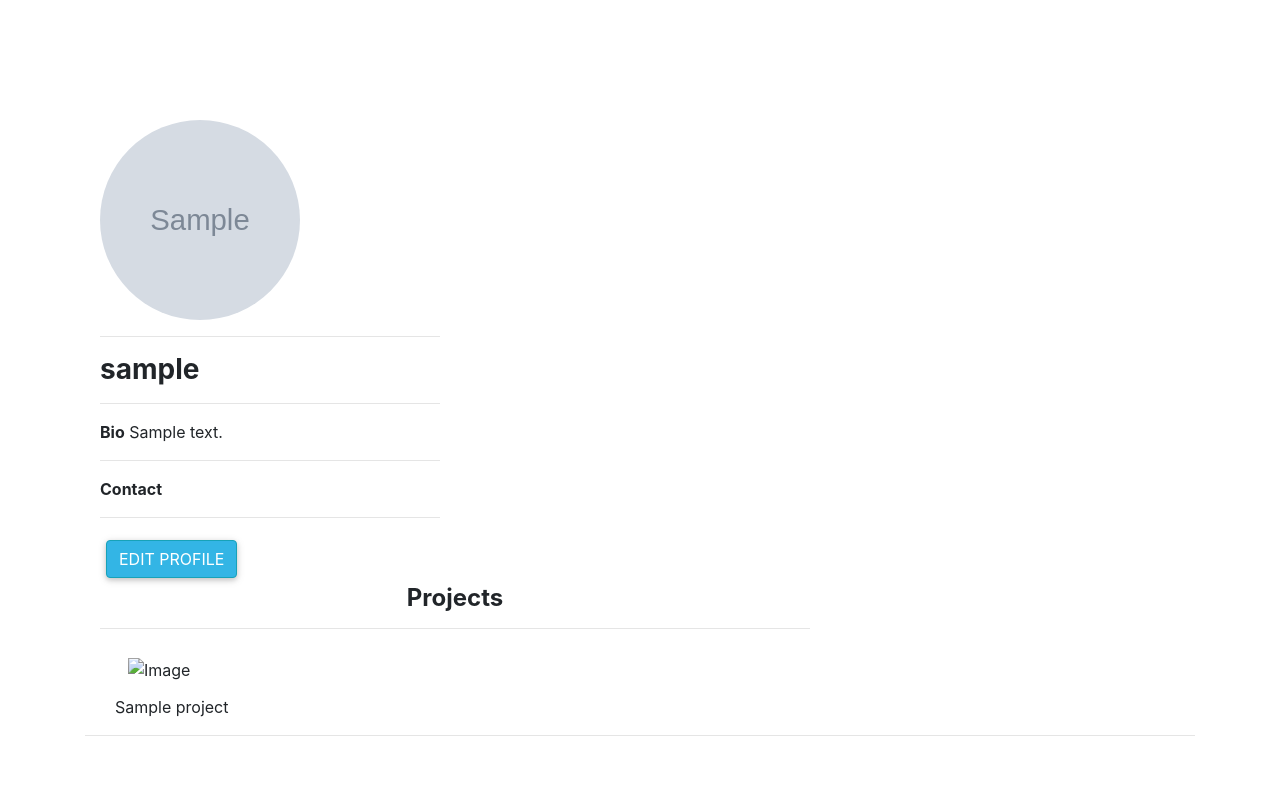
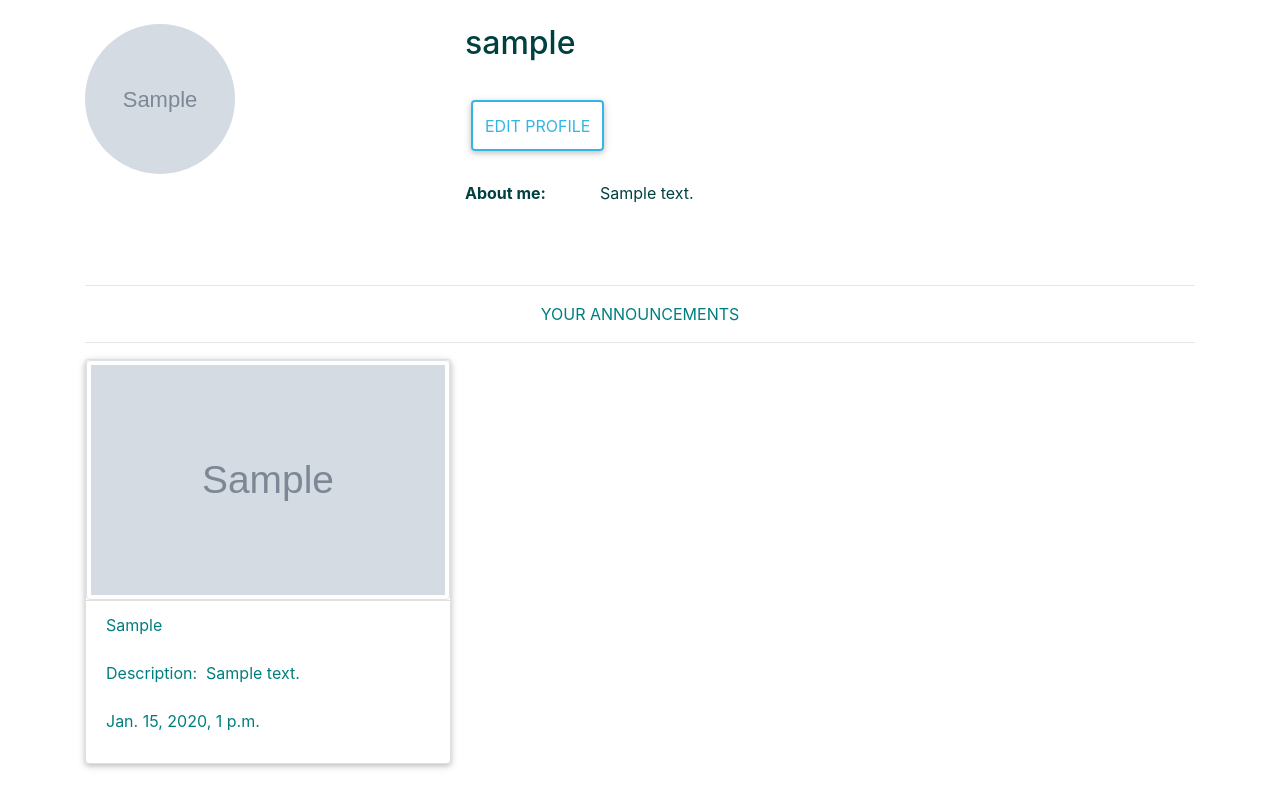
Before and after one commit to Julzpeter/Neighborhood, a Django app: template hood/templates/profile.html in a window 1280 px wide. Run offline with Django 3.2, Linux system fonts and the light colour scheme; a user stored in the database is signed in; tables that the repository leaves empty hold one stand-in row (values such as "Sample post"); the template is opened without the code that fills it: values that come from a table or form of the project are taken from there, most other values are stand-ins (such as "Sample title", 1, 10 or a date in 2020); grey boxes marked "Sample" are stand-in pictures; some libraries are stand-ins or nearby versions; some web fonts are replaced.

Commit message:
updated the profile

```diff
--- a/hood/templates/profile.html
+++ b/hood/templates/profile.html
@@ -1,65 +1,75 @@
-{%extends 'base.html'%}
+{% extends 'base.html' %}
+{% load bootstrap4 %}
+
 {% block content %}
-{{ block.super}}
+
+<div class="container">
+    <br>
+    <div class="row">
+        <br>
+        <br>
+
+        <div class="col-sm-4 col-md-4 col-xs-1">
+            <div class="media">
+                <img style="border-radius:150px;width:150px;height:150px" class="rounded-circle"
+                    src="{{ user.profile.profile_pic.url }}">
+            </div>
+        </div>
+
+        <div class="col-sm-6 col-md-4 col-xs-10">
+
+
+            <div class="media-body">
+                <h2 style="color: #004040;" class="account-heading">{{ user.username }}</h2>
+                <br>
+                <a style="background-color: #004040; color: white" class="btn btn-outline-info"
+                    href="/update/profile/{{hood.id}}">Edit Profile</a>
+
+                <br>
+                <br>
+
+                <p style="color: #004040;"><b>About
+                        me:</b>&nbsp;&nbsp;&nbsp;&nbsp;&nbsp;&nbsp;&nbsp;&nbsp;&nbsp;&nbsp;&nbsp;
+
+                    {{profile.bio}}
+                </p>
+
+
+            </div>
+        </div>
+    </div>
+    <br>
+    <br>
+    <hr>
+    <p style="text-align:center; color: #007E7F;">YOUR ANNOUNCEMENTS</p>
+    <hr>
+    <div class="row">
+        {% for post in posts %}
+        <div class="col-sm-4 col-sm-4 col-sm-1">
+
+            <div style="height: 104.67%; width:104.67%;" class="card">
+                <img src="{{post.post_image.url}}" class="img-thumbnail" style="height: 240px !important"
+                    data-toggle="modal" data-target="#myModal{{post_image.id}}" alt="" />
 
 
 
-<body>
-    <div style="margin-top:100px;background-color: white" class="container">
-        <div clas="row">
+                <ul style="color: #007E7F;" class="list-group list-group-flush">
 
-            <div class="col-md-4 col-sm-4 col-xs-8">
-                <img style="border-radius:100px;height:200px;width:200px;margin-top:20px"
-                    src="{{profile.profile_pic.url}}" class="img-responsive" alt="Image">
+                    <li class="list-group-item">{{post.categories}}</li>
 
 
-                <hr>
-                <h3><b>{{user.username}}</b></h3>
-                <hr>
-
-                <p class="bio"><b>Bio</b> {{profile.bio }}</p>
-                <hr>
-                <p><b>Contact</b> {{profile.contact}}</p>
-                <hr>
-                {% if request.user == user %}
-                <p class="btn btn-info"> <a style=" text-decoration:none;color:white" ;
-                        href="{% url 'update_profile' user.id %}">Edit profile</a></p>
-                {% else %}
-
-                {% endif %}
+                    <li class="list-group-item">Description:&nbsp; {{post.description}}</li>
+                    <li class="list-group-item">{{post.time_created}}</li>
+                </ul>
             </div>
 
-            <div class="col-md-8 col-sm-8 col-xs-12">
+        </div>
+        {%endfor%}
+    </div>
 
-                <h4 class="text-center"><strong>Projects</strong></h4>
-                <hr>
-                {% for project in projects %}
-                <div class="col-xs-8 col-sm-6 col-md-4 col-lg-4 ">
-                    <div class="user-projs">
-                        <img style="margin:13px;height:200px;width:200px;" src="{{project.screenshot.url}}"
-                            class="img-responsive" alt="Image">
-                        <p>{{project.sitename}}</p>
-                    </div>
-
-                </div>
-
-                {% endfor %}
-
-            </div>
-        </div>
-        <hr>
-    </div>
-    <div style="background-color: white" class="container">
-
-
-        <div class="col-md-2"></div>
-        <div class="col-md-8">
+</div>
 
 
 
-        </div>
-        <div class="col-md-2"></div>
-    </div>
 
-</body>
 {% endblock %}
```
